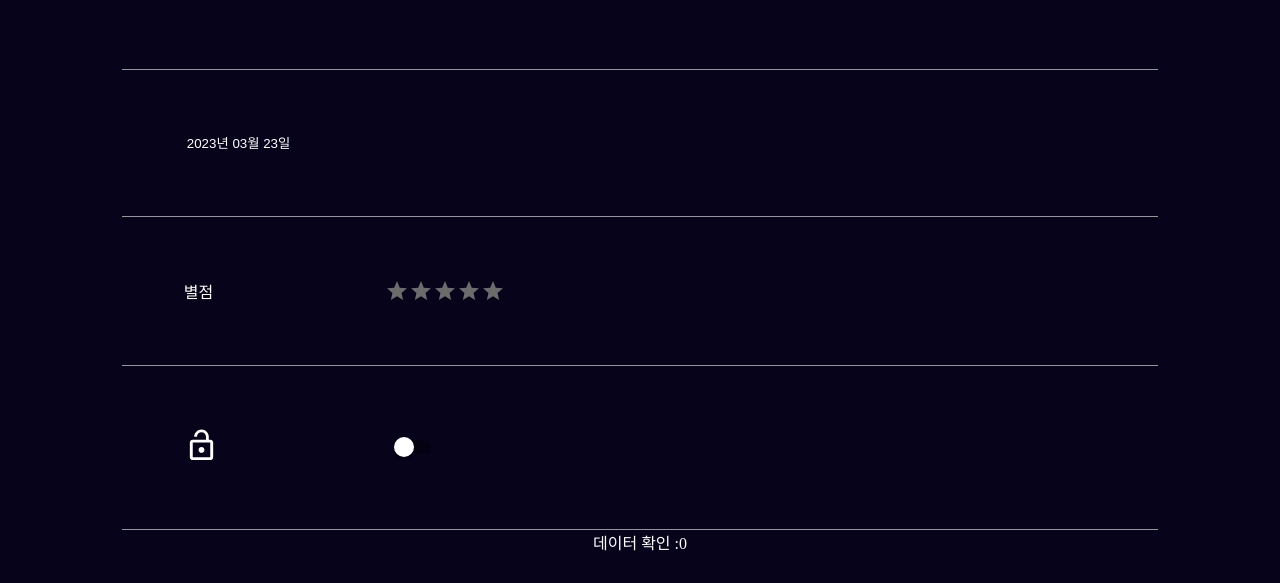
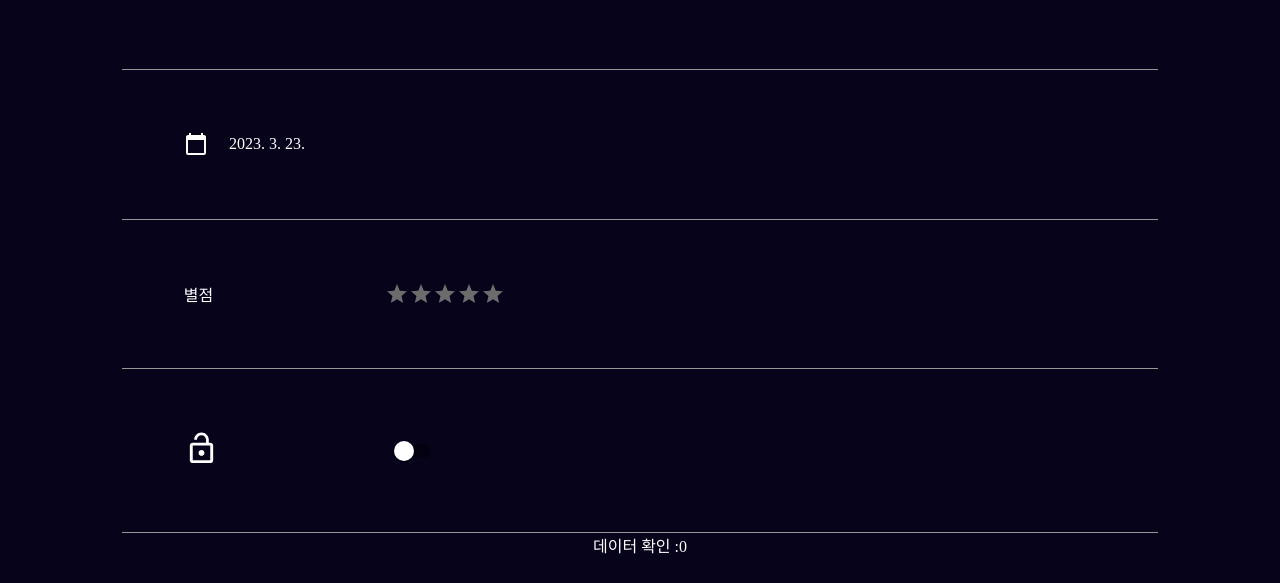
Before and after one commit to YEJIN012/Jusangnakwon, a React (Vite) app in the folder frontend/: page /write/review in a window 1280 px wide. Shown: the part 843-1426 px from the top of the page. Built offline with nearby package versions, Linux system fonts and the light colour scheme; no server answers; a web font is replaced by a local one.

Commit message:
:lipstick: design: 작성폼 달력 통일

```diff
--- a/frontend/src/pages/Commons/Write/Write.module.css
+++ b/frontend/src/pages/Commons/Write/Write.module.css
@@ -58,7 +58,7 @@
 .row-container {
   width: 100%;
   display: flex;
-  align-items: start;
+  align-items: center;
   border-bottom: solid 0.5px rgb(149, 149, 149);
   box-sizing: border-box;
   padding: 6%;
--- a/frontend/src/pages/Commons/Write/WriteReview.tsx
+++ b/frontend/src/pages/Commons/Write/WriteReview.tsx
@@ -1,4 +1,4 @@
-import { useState, useEffect, SetStateAction } from "react";
+import { useState, useEffect, useRef } from "react";
 import { useLocation, useNavigate } from "react-router-dom";
 import { pink } from "@mui/material/colors";
 import { alpha, styled } from "@mui/material/styles";
@@ -10,7 +10,8 @@ import Search from "@mui/icons-material/Search";
 import LockIcon from "@mui/icons-material/Lock";
 import LockOpenIcon from "@mui/icons-material/LockOpen";
 import StarIcon from "@mui/icons-material/Star";
-import DatePicker from "react-datepicker";
+// import DatePicker from "react-datepicker";
+import Calendar from "react-calendar";
 import "react-datepicker/dist/react-datepicker.css";
 import { ko } from "date-fns/esm/locale";
 import styles from "./Write.module.css";
@@ -22,6 +23,7 @@ import { RootState } from "@/store/reducers";
 import { alcoholTypeStyle } from "@/pages/MyPage/BookmarkList";
 import { useDispatch } from "react-redux";
 import { selectDrinkActions } from "@/slices/selectedDrinkSlice";
+import CalendarTodayIcon from "@mui/icons-material/CalendarToday";
 
 export interface ReviewFormData {
   [key: string]: any; // formdata로 바꾸려면 필요.
@@ -150,6 +152,12 @@ const WriteReview = () => {
     }
   };
 
+  // 날짜 바꾸는 달력
+  const [openCalendar, setOpenCalendar] = useState(false);
+  const handleDate = (date: Date) => {
+    setData({ ...data, dateCreated: date });
+  };
+
   const handleSubmit = (data: ReviewFormData) => {
     if (data.liquorId != undefined && data.ratingScore != 0 && data.content != "") {
       // formData 생성
@@ -244,13 +252,49 @@ const WriteReview = () => {
         {/* 달력에서 리뷰작성으로 넘어오면 */}
         {/* navigate state로 선택된 날짜 같이 넘겨줘서 미리 담아놈  */}
         <div className={`${styles[`row-container`]}`}>
-          <DatePicker
+          <div className={`${styles[`subtitle-row`]}`}>
+            <CalendarTodayIcon onClick={() => setOpenCalendar(!openCalendar)}/>
+          </div>
+          {/* <DatePicker
             selected={data.dateCreated}
             dateFormat="yyyy년 MM월 dd일"
             locale={ko}
+            maxDate={new Date()}
             className={`${styles[`input-basic`]}`}
             onChange={(d) => setData({ ...data, dateCreated: d })}
-          />
+          /> */}
+          <div className={`${styles[`input-basic`]}`} onClick={() => setOpenCalendar(!openCalendar)}>
+            {data.dateCreated ? data.dateCreated.toLocaleDateString("ko-KR") : "N/A"}
+          </div>
+          {openCalendar ? (
+            <div
+              style={{
+                scale: "0.6",
+                zIndex: 10,
+                position: "absolute",
+                width: "400px",
+                bottom: "-10px",
+                left: "9px"
+              }}
+            >
+              <Calendar
+                className="react-calendar"
+                onChange={handleDate}
+                // 일요일 먼저
+                calendarType="Hebrew"
+                // 연도 못보게
+                minDetail="month"
+                // 이전, 다음달 못보게
+                maxDetail="month"
+                showNeighboringMonth={false}
+                locale="ko-KO"
+                // 달력에 '일' 빼는 코드
+                formatDay={(locale, date) => date.toLocaleString("en", { day: "numeric" })}
+              />
+            </div>
+          ) : (
+            <></>
+          )}
         </div>
 
         <div className={`${styles[`row-container`]}`}>
```
